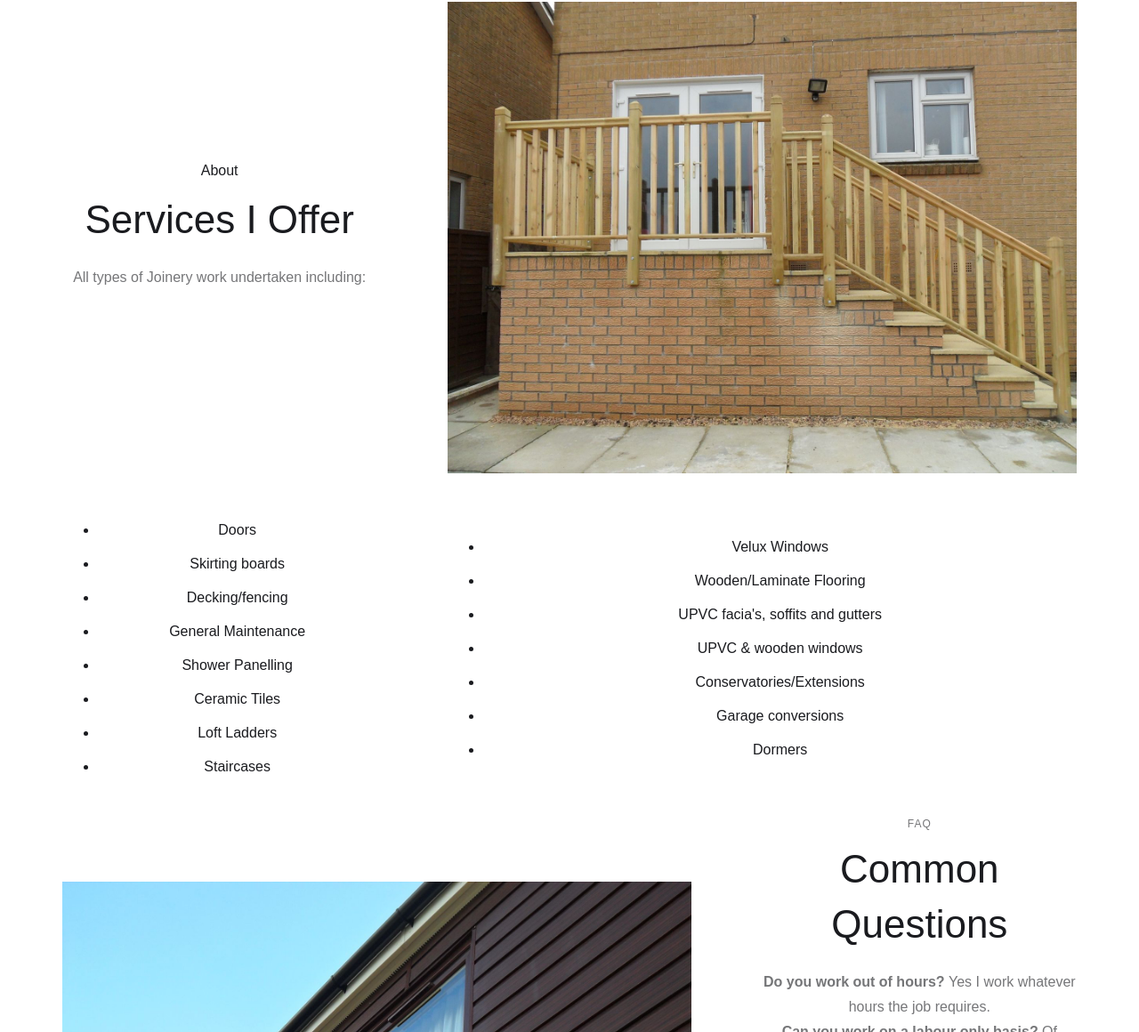
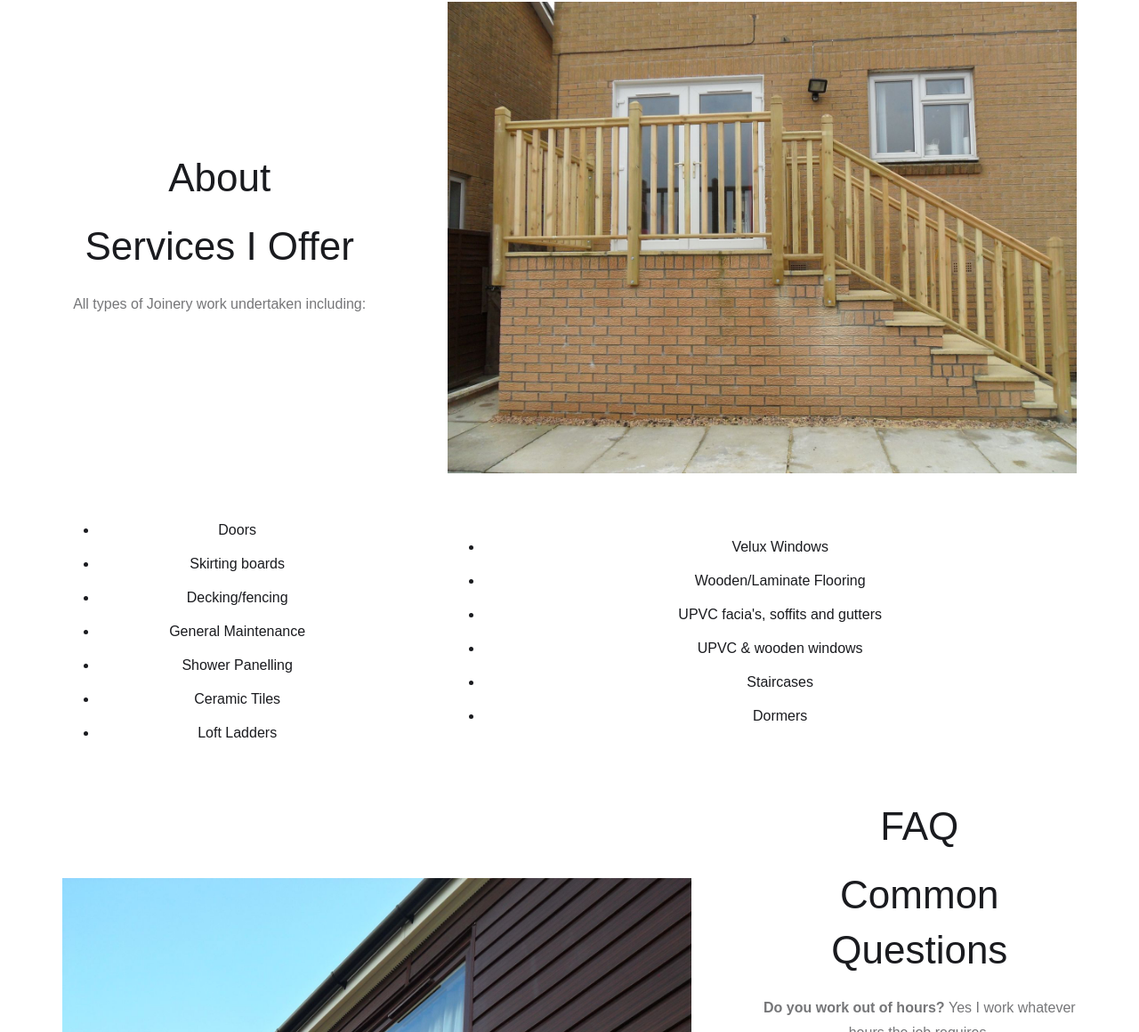
Before and after one commit to gazza-75/hj, a plain HTML site: page index.html in a window 1280 px wide. Shown: the part 765-1925 px from the top of the page at 89% size. Drawn offline with nearby package versions, Linux system fonts and the light colour scheme; a script that the page names is missing.

Commit message:
Update index.html

```diff
--- a/index.html
+++ b/index.html
@@ -46,11 +46,10 @@
             <li>Shower Panelling</li>
             <li>Ceramic Tiles</li>
             <li>Loft Ladders</li>
-            <li>Staircases</li>
           </ul>
           <div id="w-node-_86e64837-0616-515b-4568-76c147234d34-103f288d">
             <div class="home-section-wrap">
-              <div class="heading-jumbo-medium">About</div>
+              <h1 class="heading-about">About</h1>
               <h1 class="section-heading">Services I Offer</h1>
               <p class="paragraph-light">All types of Joinery work undertaken including:</p>
             </div>
@@ -60,15 +59,14 @@
             <li>Wooden/Laminate Flooring</li>
             <li>UPVC facia&#x27;s, soffits and gutters</li>
             <li>UPVC &amp; wooden windows</li>
-            <li>Conservatories/Extensions</li>
-            <li>Garage conversions</li>
+            <li>Staircases</li>
             <li>Dormers</li>
           </ul><img src="images/201.JPG" sizes="(max-width: 479px) 94vw, (max-width: 767px) 96vw, 94vw" id="w-node-_86e64837-0616-515b-4568-76c147234d3f-103f288d" width="1824" alt="image of external custom bannister" srcset="images/201-p-500.jpeg 500w, images/201-p-800.jpeg 800w, images/201-p-1080.jpeg 1080w, images/201-p-1600.jpeg 1600w, images/201-p-2000.jpeg 2000w, images/201-p-2600.jpeg 2600w, images/201-p-3200.jpeg 3200w, images/201.JPG 3648w" class="image">
         </div>
         <div class="w-layout-grid about-grid cc-about-2">
           <div id="w-node-_86e64837-0616-515b-4568-76c147234d41-103f288d">
             <div class="home-section-wrap">
-              <div class="label cc-light">FAQ</div>
+              <h1 class="heading-faq">FAQ</h1>
               <h1 class="section-heading">Common Questions</h1>
               <p class="paragraph-light"><strong>Do you work out of hours? </strong>Yes I work whatever hours the job requires.<br><strong>Can you work on a labour only basis?</strong> Of course I can as long as the materials are quality and suitable.<br><strong>What happens to any waste at the end of the job?</strong> I would dispose of any &amp; all waste and are fully SEPA registered to do so.<br><strong>Can you work at heights? </strong>I have various ladders &amp; scaffolding to allow me to work at height.<br><strong>Is it just Joinery work you undertake?</strong> No, I can turn my hand to most things. So if you need some concreting, slabs or gravel, new kitchen sink, or integrated dish wash washer I am happy to install and plumb it in as well. I also offer a full ceramic tiling service.</p>
             </div>
```
